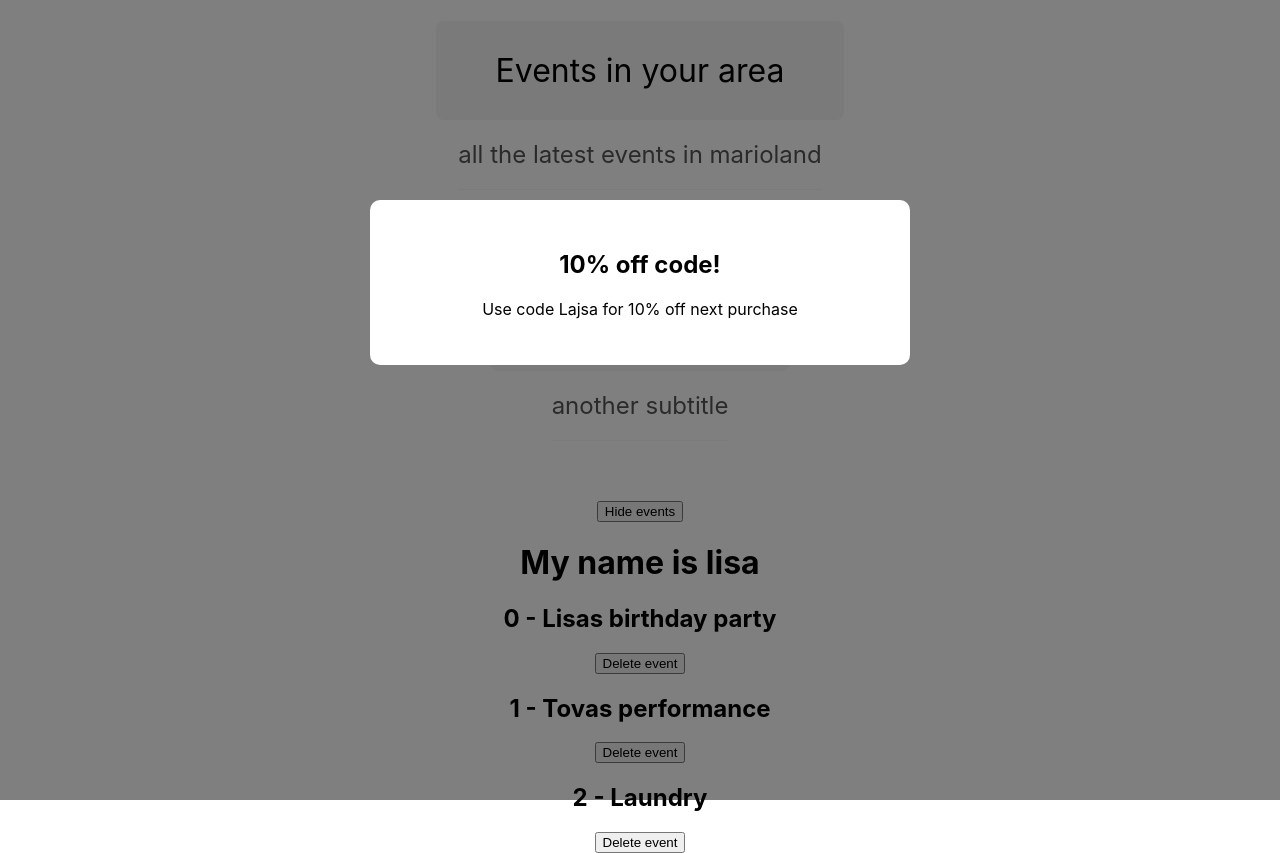
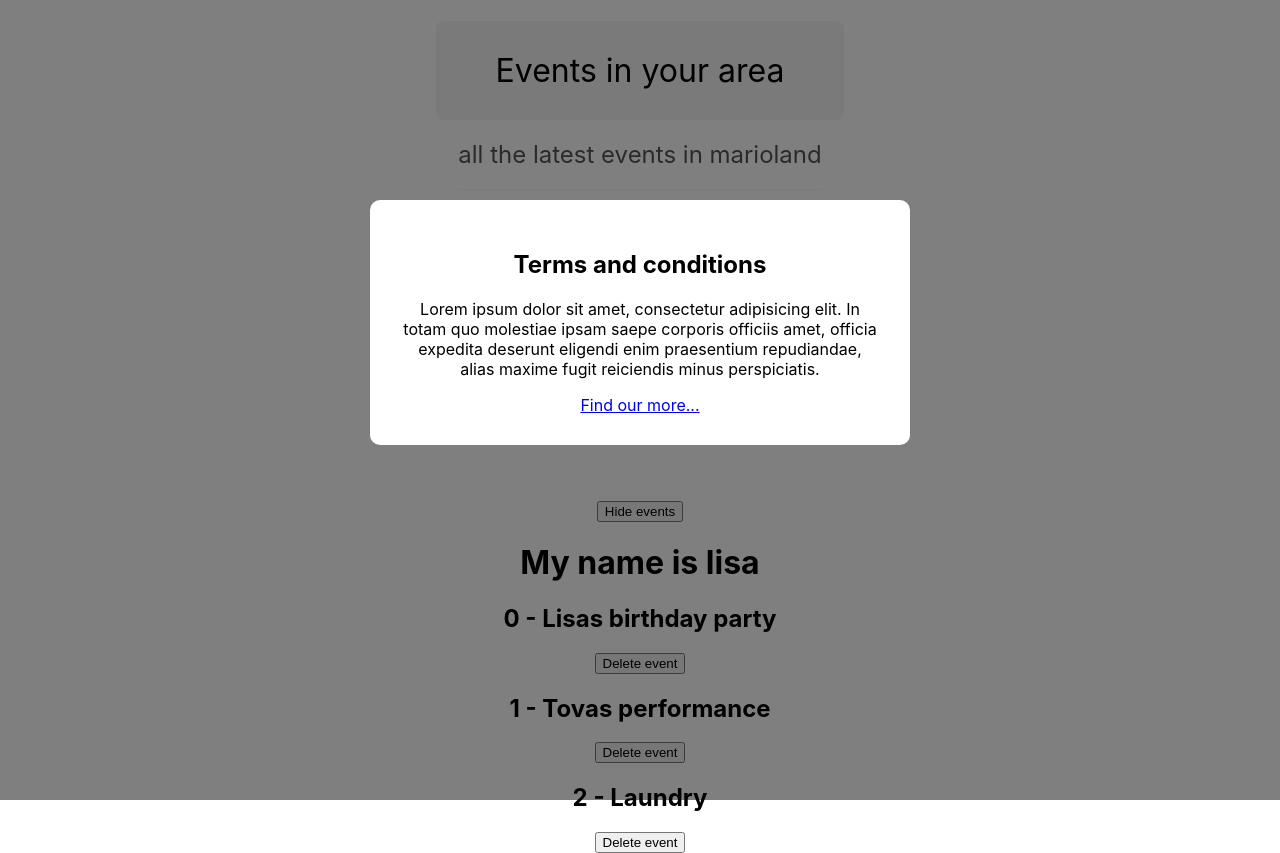
Before and after one commit to lisamaliqi/NetNinjaNotes_React_and_Firebase, a React (Vite) app in the folder 4.components-and-props/: page / in a window 1280 px wide. Built offline with nearby package versions, Linux system fonts and the light colour scheme.

Commit message:
making it more advanced with children props

```diff
--- a/4.components-and-props/src/App.tsx
+++ b/4.components-and-props/src/App.tsx
@@ -87,7 +87,16 @@ function App() {
                 );
             })}
 
-            <Modal />
+            {/* <Modal>
+                <h2>10% off code!</h2>
+                <p>Use code Lajsa for 10% off next purchase</p>
+            </Modal> */}
+
+            <Modal>
+                <h2>Terms and conditions</h2>
+                <p>Lorem ipsum dolor sit amet, consectetur adipisicing elit. In totam quo molestiae ipsam saepe corporis officiis amet, officia expedita deserunt eligendi enim praesentium repudiandae, alias maxime fugit reiciendis minus perspiciatis.</p>
+                <a href="#">Find our more...</a>
+            </Modal>
         </div>
     )
 };
--- a/4.components-and-props/src/components/Modal.tsx
+++ b/4.components-and-props/src/components/Modal.tsx
@@ -1,12 +1,13 @@
 import React from 'react'
 import './Modal.css'
 
-export default function Modal() {
+export default function Modal(props: any) {
   return (
     <div className='modal-backdrop'>
         <div className="modal">
-            <h2>10% off code!</h2>
-            <p>Use code Lajsa for 10% off next purchase</p>
+            {/* <h2>10% off code!</h2>
+            <p>Use code Lajsa for 10% off next purchase</p> */}
+            {props.children}
         </div>
     </div>
   )
```
